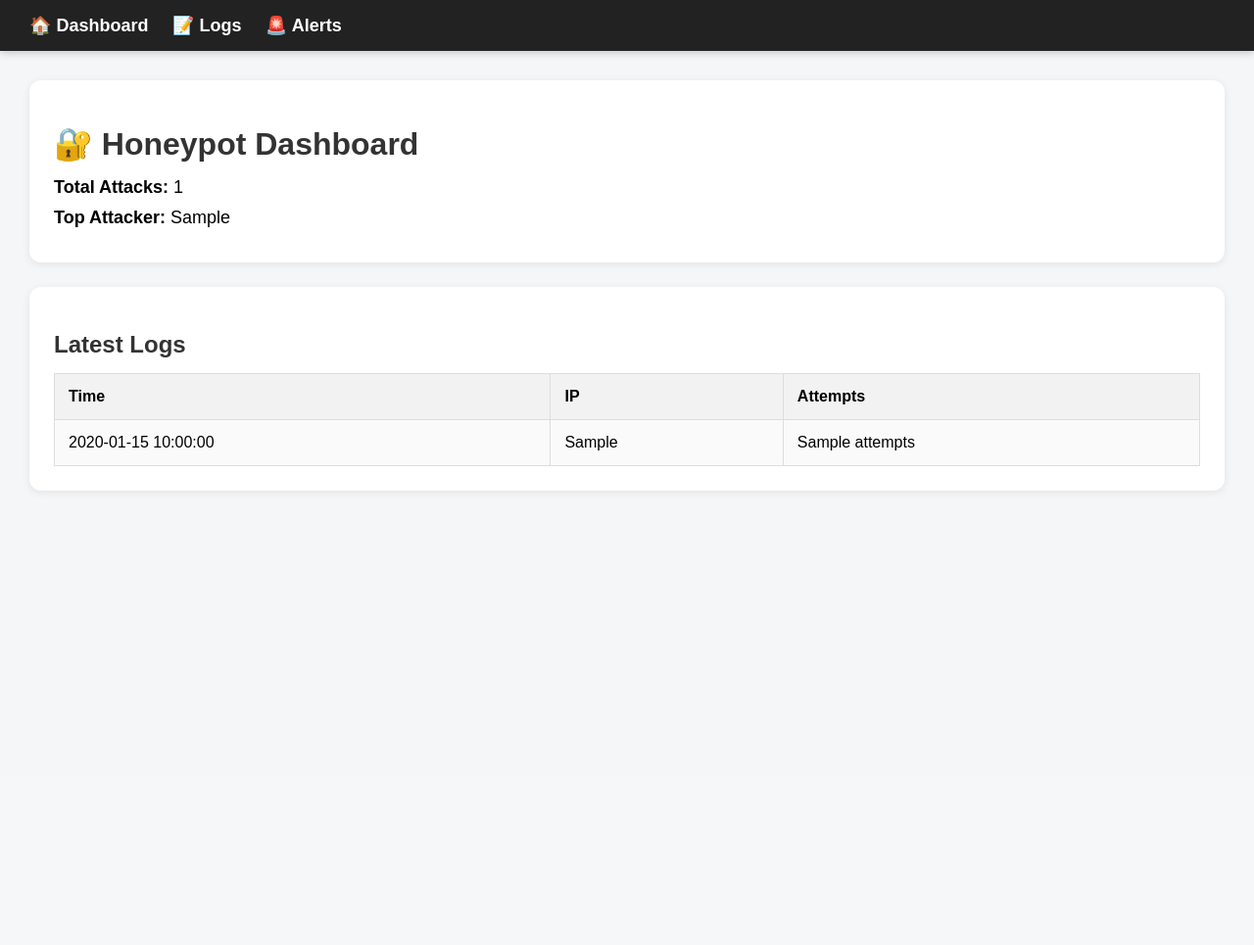
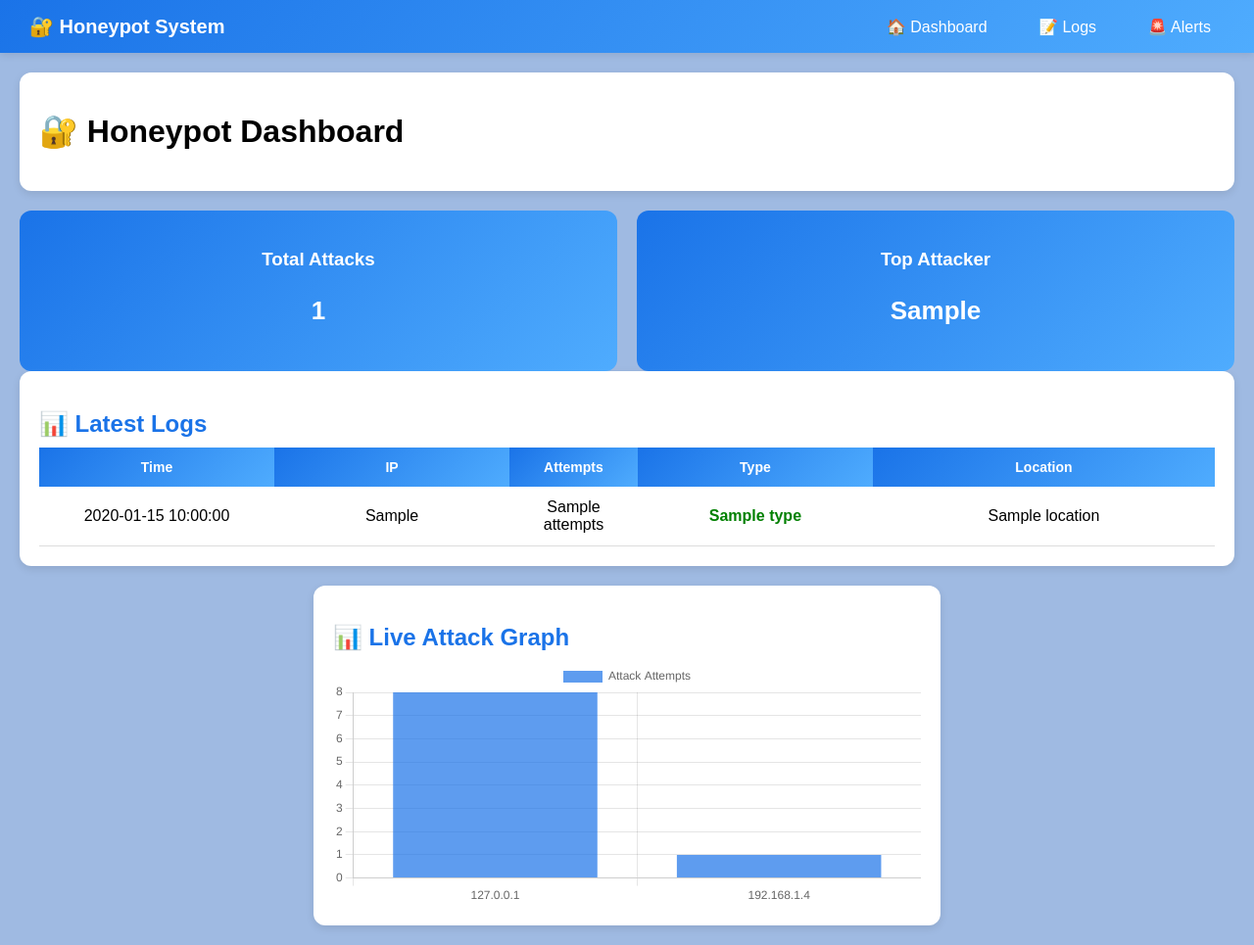
Before and after one commit to Syed2288/honeypot-project-ibm, a Flask app: template templates/index.html in a window 1280 px wide. Shown: the whole page at 98% size. Before the commit the page ends 502 px from the top, so only its background shows below. Run offline with Flask 3, Linux system fonts and the light colour scheme; the template is opened without the code that fills it: most values are stand-ins (such as "Sample title", 1, 10 or a date in 2020).

Commit message:
updated honeypot detection logic and backend changes

```diff
--- a/backend/app.py
+++ b/backend/app.py
@@ -1,20 +1,15 @@
-from flask import Flask, render_template
+from flask import Flask, render_template, jsonify
 import json
 import os
+import requests
 
-app = Flask(
-    __name__,
-    template_folder="../templates",
-    static_folder="../static"
-)
-
+app = Flask(__name__, template_folder="../templates", static_folder="../static")
 LOG_FILE = "logs.json"
 
 
 def load_logs():
     if not os.path.exists(LOG_FILE):
         return []
-
     try:
         with open(LOG_FILE, "r") as f:
             return json.load(f)
@@ -22,39 +17,71 @@
         return []
 
 
+def get_location(ip):
+    try:
+        res = requests.get(f"http://ip-api.com/json/{ip}").json()
+        if res["status"] == "success":
+            return f"{res['city']}, {res['country']}"
+        return "Unknown"
+    except:
+        return "Unknown"
+
+
 @app.route("/")
 def dashboard():
     logs = load_logs()
+
+    for log in logs:
+        log["location"] = get_location(log["ip"])
+
     total_attacks = len(logs)
-    top_attacker = "None"
 
-    if logs:
-        counts = {}
-        for log in logs:
-            ip = log["ip"]
-            counts[ip] = counts.get(ip, 0) + 1
-        top_attacker = max(counts, key=counts.get)
+    counts = {}
+    for log in logs:
+        counts[log["ip"]] = counts.get(log["ip"], 0) + 1
+
+    top_attacker = max(counts, key=counts.get) if counts else "None"
 
     return render_template(
         "index.html",
         logs=logs[-10:],
         total_attacks=total_attacks,
-        top_attacker=top_attacker,
+        top_attacker=top_attacker
     )
 
 
 @app.route("/logs")
-def all_logs():
+def logs_page():
     logs = load_logs()
+    for log in logs:
+        log["location"] = get_location(log["ip"])
     return render_template("logs.html", logs=logs)
 
 
 @app.route("/alerts")
 def alerts():
     logs = load_logs()
-    suspicious = [log for log in logs if log["attempts"] >= 3]
-    return render_template("alerts.html", alerts=suspicious)
+    for log in logs:
+        log["location"] = get_location(log["ip"])
+
+    alerts = [log for log in logs if log["attempts"] >= 3]
+    return render_template("alerts.html", alerts=alerts)
 
 
+# ✅ LIVE GRAPH API
+@app.route("/api/stats")
+def stats():
+    logs = load_logs()
+
+    counts = {}
+    for log in logs:
+        ip = log["ip"]
+        counts[ip] = counts.get(ip, 0) + 1
+
+    return jsonify(counts)
+
+
+# ✅ MUST BE AT END (OUTSIDE FUNCTIONS)
 if __name__ == "__main__":
-  app.run(host="0.0.0.0", port=5000, debug=True)
+    print("🚀 Starting Flask Server...")
+    app.run(debug=True, host="127.0.0.1", port=5000)
--- a/backend/logs.json
+++ b/backend/logs.json
@@ -22,5 +22,45 @@
         "ip": "192.168.1.4",
         "attempts": 1,
         "message": "Access Denied! Unauthorized access detected."
+    },
+    {
+        "timestamp": "2026-04-17 09:24:08",
+        "ip": "127.0.0.1",
+        "attempts": 1,
+        "message": "Access Denied! Unauthorized access detected."
+    },
+    {
+        "timestamp": "2026-04-18 11:41:24",
+        "ip": "127.0.0.1",
+        "attempts": 1,
+        "type": "Unauthorized Access",
+        "message": "Access Denied! Unauthorized access detected."
+    },
+    {
+        "timestamp": "2026-04-18 13:11:13",
+        "ip": "127.0.0.1",
+        "attempts": 1,
+        "type": "Unauthorized Access",
+        "message": "Access Denied!"
+    },
+    {
+        "timestamp": "2026-04-18 13:48:52",
+        "ip": "127.0.0.1",
+        "attempts": 1,
+        "type": "Unauthorized Access",
+        "status": "Blocked",
+        "port": 8888,
+        "protocol": "TCP",
+        "message": "Unauthorized access attempt detected. Connection denied."
+    },
+    {
+        "timestamp": "2026-04-18 19:48:52",
+        "ip": "127.0.0.1",
+        "attempts": 1,
+        "type": "Unauthorized Access",
+        "status": "Blocked",
+        "port": 8888,
+        "protocol": "TCP",
+        "message": "Unauthorized access attempt detected. Connection denied."
     }
 ]
--- a/static/style.css
+++ b/static/style.css
@@ -1,71 +1,148 @@
 body {
-    font-family: Arial, sans-serif;
+    font-family: Arial;
+    background: #9fbae2;
     margin: 0;
-    background-color: #f4f6f8;
 }
 
-/* Navigation bar */
+/* ================= NAVBAR ================= */
 .navbar {
-    background: #222;
+    display: flex;
+    justify-content: space-between;
+    align-items: center;
+    background: linear-gradient(135deg, #1a73e8, #4facfe);
     padding: 15px 30px;
-    box-shadow: 0 2px 8px rgba(0,0,0,0.2);
+    color: white;
+    box-shadow: 0px 2px 8px rgba(0,0,0,0.1);
 }
 
-.navbar a {
-    color: white;
-    text-decoration: none;
-    margin-right: 20px;
-    font-size: 18px;
+.nav-left {
+    font-size: 20px;
     font-weight: bold;
 }
 
-.navbar a:hover {
-    color: #ffd700;
+.nav-right a {
+    color: white;
+    margin-left: 20px;
+    text-decoration: none;
+    font-weight: 500;
+    padding: 8px 14px;
+    border-radius: 6px;
+    transition: 0.3s;
 }
 
-/* Main content */
-.container {
-    padding: 30px;
+/* Hover effect */
+.nav-right a:hover {
+    background: rgba(255,255,255,0.2);
 }
 
+/* Active page */
+.nav-right a.active {
+    background: white;
+    color: #1a73e8;
+    font-weight: bold;
+}
+
+/* ================= CONTAINER ================= */
+.container {
+    padding: 20px;
+}
+
+/* ================= CARDS ================= */
 .card {
     background: white;
-    padding: 25px;
+    padding: 20px;
+    margin-bottom: 20px;
     border-radius: 12px;
-    margin-bottom: 25px;
-    box-shadow: 0 2px 8px rgba(0, 0, 0, 0.08);
+    box-shadow: 0px 3px 8px rgba(0,0,0,0.1);
 }
 
-h1, h2 {
-    margin-bottom: 15px;
-    color: #333;
+/* ================= STATS ================= */
+.stats {
+    display: flex;
+    gap: 20px;
 }
 
-p {
-    font-size: 18px;
-    margin: 10px 0;
+.stat-box {
+    flex: 1;
+    background: linear-gradient(135deg, #1a73e8, #4facfe);
+    color: white;
+    padding: 20px;
+    border-radius: 12px;
+    text-align: center;
+    transition: 0.3s;
 }
 
+.stat-box:hover {
+    transform: translateY(-5px);
+}
+
+.stat-box p {
+    font-size: 26px;
+    font-weight: bold;
+}
+
+/* ================= SECTION TITLE ================= */
+.section-title {
+    display: flex;
+    align-items: center;
+    gap: 10px;
+    color: #1a73e8;
+    margin-bottom: 10px;
+}
+
+/* ================= TABLE ================= */
 table {
+    width: 100%;
     border-collapse: collapse;
-    width: 100%;
+    table-layout: fixed;
     background: white;
 }
 
-th, td {
-    border: 1px solid #ddd;
-    padding: 14px;
-    text-align: left;
+/* COLUMN WIDTHS */
+th:nth-child(1), td:nth-child(1) { width: 20%; }
+th:nth-child(2), td:nth-child(2) { width: 20%; }
+th:nth-child(3), td:nth-child(3) { width: 10%; }
+th:nth-child(4), td:nth-child(4) { width: 20%; }
+th:nth-child(5), td:nth-child(5) { width: 30%; }
+
+/* HEADER */
+th {
+    background: linear-gradient(135deg, #1a73e8, #4facfe);
+    color: white;
+    padding: 12px;
+    text-align: center;
+    font-size: 14px;
 }
 
-th {
-    background-color: #f2f2f2;
+/* DATA */
+td {
+    padding: 12px;
+    border-bottom: 1px solid #ddd;
+    text-align: center;
+    word-wrap: break-word;
 }
 
-tr:nth-child(even) {
-    background-color: #fafafa;
+/* ROW HOVER */
+tr:hover {
+    background: #f1f7ff;
 }
 
-tr:hover {
-    background-color: #f1f1f1;
+/* ================= STATUS COLORS ================= */
+.safe {
+    color: green;
+    font-weight: bold;
 }
+
+.warning {
+    color: red;
+    font-weight: bold;
+}
+
+/* ALERT ROW */
+.danger {
+    background: #ffe5e5;
+    color: red;
+}
+#attackChart {
+    max-height: 250px;
+}
--- a/templates/index.html
+++ b/templates/index.html
@@ -2,41 +2,128 @@
 <html>
 <head>
     <title>Honeypot Dashboard</title>
-    <link rel="stylesheet" href="{{ url_for('static', filename='style.css') }}">
+
+    <!-- CSS -->
+    <link rel="stylesheet" href="/static/style.css">
 </head>
 <body>
 
+<!-- NAVBAR -->
 <div class="navbar">
-        <a href="/">🏠 Dashboard</a>
-        <a href="/logs">📝 Logs</a>
-        <a href="/alerts">🚨 Alerts</a>
+    <div class="nav-left">
+        🔐 Honeypot System
     </div>
 
+    <div class="nav-right">
+        <a href="/" class="{% if request.path == '/' %}active{% endif %}">🏠 Dashboard</a>
+        <a href="/logs" class="{% if request.path == '/logs' %}active{% endif %}">📝 Logs</a>
+        <a href="/alerts" class="{% if request.path == '/alerts' %}active{% endif %}">🚨 Alerts</a>
+    </div>
+</div>
+
+<!-- MAIN CONTAINER -->
 <div class="container">
+
+    <!-- TITLE -->
     <div class="card">
         <h1>🔐 Honeypot Dashboard</h1>
-            <p><b>Total Attacks:</b> {{ total_attacks }}</p>
-            <p><b>Top Attacker:</b> {{ top_attacker }}</p>
     </div>
 
+    <!-- STATS -->
+    <div class="stats">
+        <div class="stat-box">
+            <h3>Total Attacks</h3>
+            <p>{{ total_attacks }}</p>
+        </div>
+
+        <div class="stat-box">
+            <h3>Top Attacker</h3>
+            <p>{{ top_attacker }}</p>
+        </div>
+    </div>
+
+    <!-- LOG TABLE -->
     <div class="card">
-            <h2>Latest Logs</h2>
+        <h2 class="section-title">📊 Latest Logs</h2>
+
         <table>
             <tr>
                 <th>Time</th>
                 <th>IP</th>
                 <th>Attempts</th>
+                <th>Type</th>
+                <th>Location</th>
             </tr>
+
             {% for log in logs %}
-                <tr>
+            <tr class="{% if log.attempts >= 3 %}danger{% endif %}">
                 <td>{{ log.timestamp }}</td>
                 <td>{{ log.ip }}</td>
                 <td>{{ log.attempts }}</td>
+                <td class="{% if log.attempts >= 3 %}warning{% else %}safe{% endif %}">
+                    {{ log.type }}
+                </td>
+                <td>{{ log.location }}</td>
             </tr>
             {% endfor %}
         </table>
     </div>
+
+    <!-- 📊 SMALL GRAPH -->
+    <div class="card" style="max-width: 600px; margin: auto;">
+        <h2 class="section-title">📊 Live Attack Graph</h2>
+        <canvas id="attackChart"></canvas>
     </div>
+
+</div>
+
+<!-- Chart.js -->
+<script src="https://cdn.jsdelivr.net/npm/chart.js"></script>
+
+<script>
+let chart;
+
+async function loadChart() {
+    try {
+        const res = await fetch("/api/stats");
+        const data = await res.json();
+
+        const labels = Object.keys(data);
+        const values = Object.values(data);
+
+        const ctx = document.getElementById("attackChart");
+
+        if (chart) {
+            chart.destroy();
+        }
+
+        chart = new Chart(ctx, {
+            type: "bar",
+            data: {
+                labels: labels,
+                datasets: [{
+                    label: "Attack Attempts",
+                    data: values,
+                    backgroundColor: "rgba(26, 115, 232, 0.7)"
+                }]
+            },
+            options: {
+                responsive: true,
+                maintainAspectRatio: false
+            }
+        });
+
+    } catch (err) {
+        console.error("Graph Error:", err);
+    }
+}
+
+// first load
+loadChart();
+
+// auto refresh every 5 sec
+setInterval(loadChart, 5000);
+</script>
 
 </body>
 </html>
```
Also changed, not shown: backend/honeypot.py (+20 -4 lines), templates/alerts.html (+25 -6 lines), templates/logs.html (+28 -7 lines). Lines whose indentation alone changed are shown as unchanged.
